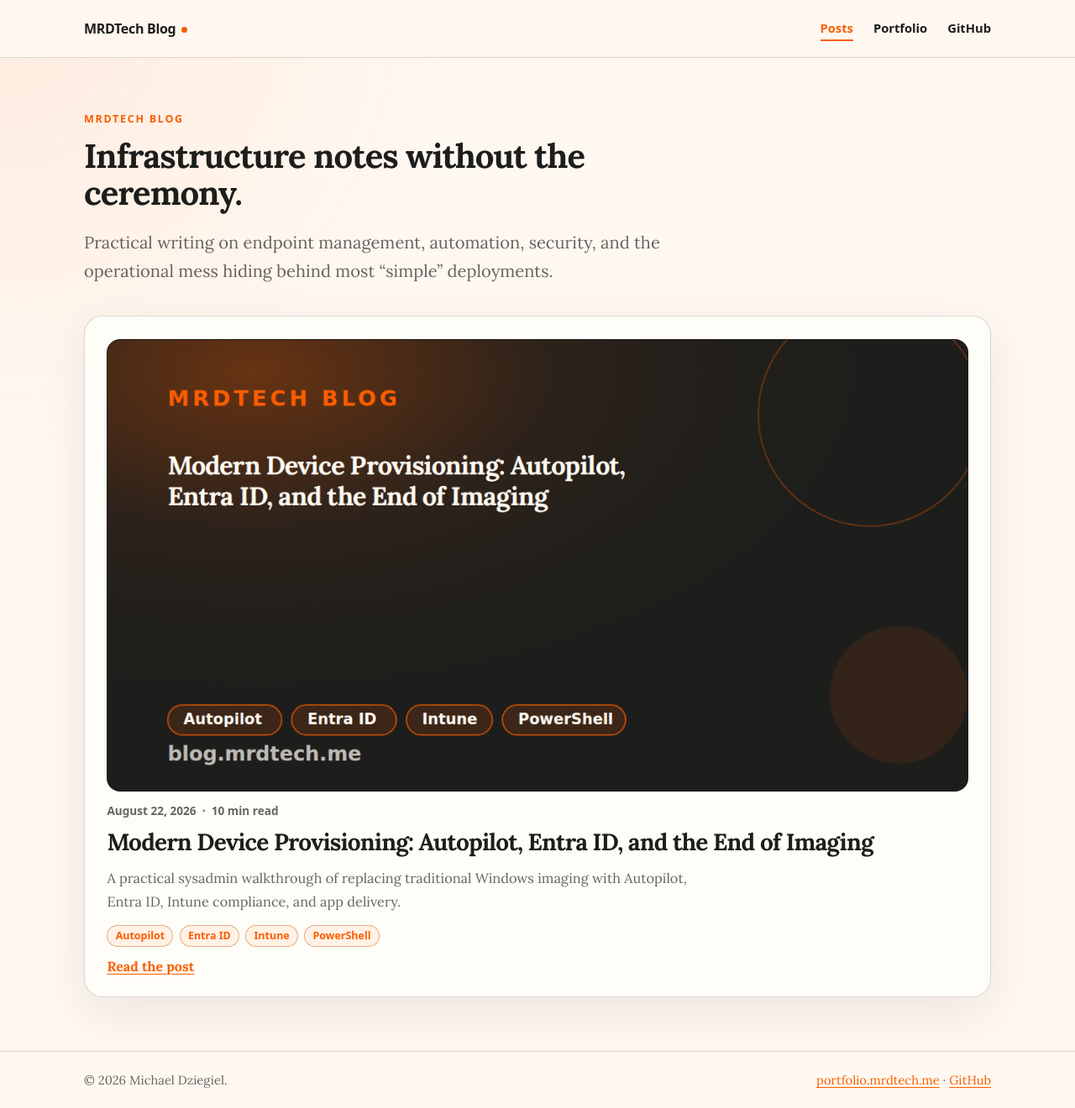
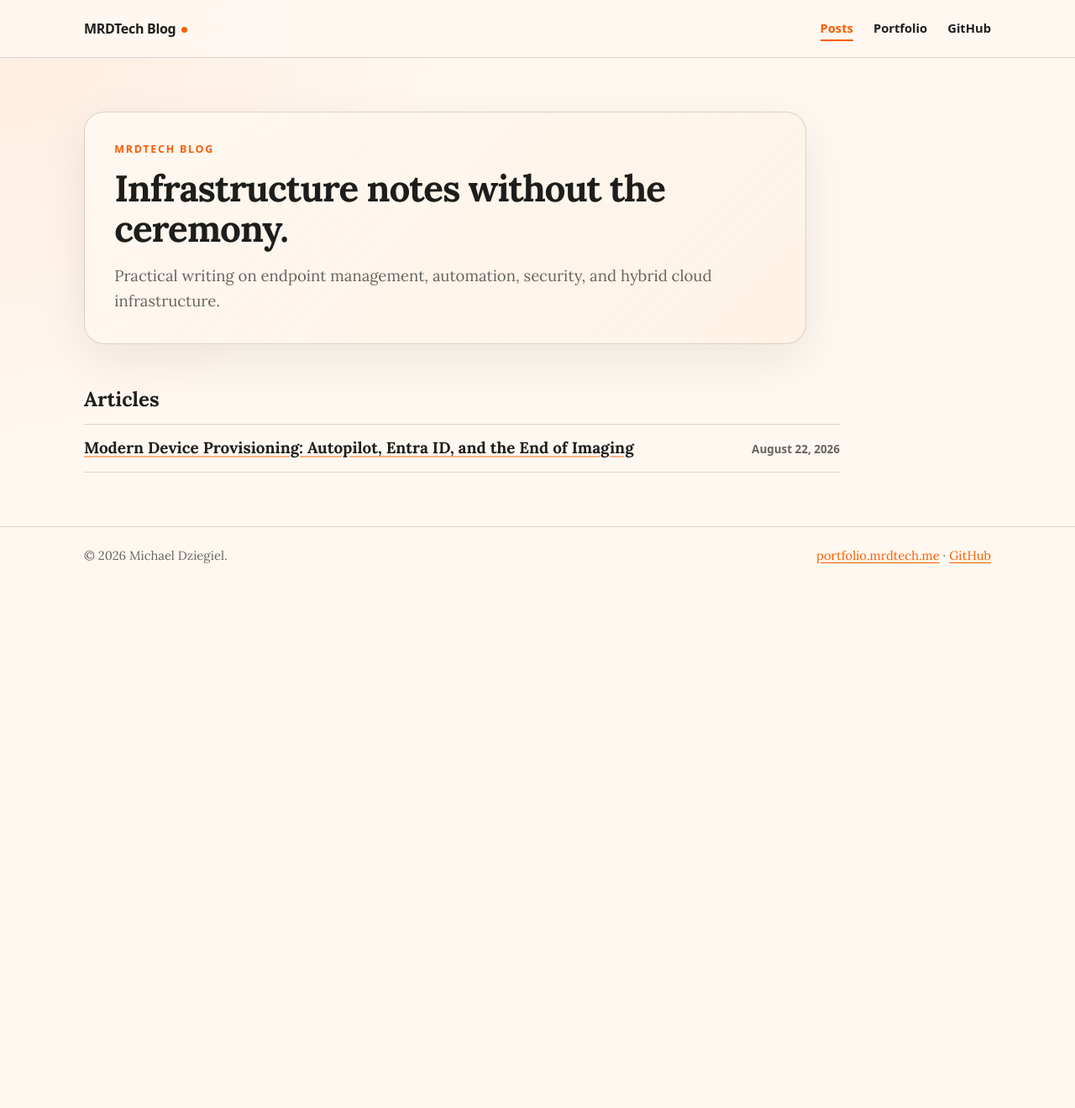
Before and after one commit to mdziegiel/mrdtech-blog, a Jekyll site: the page built from index.md, in a window 1280 px wide and 1320 px high. Shown: the whole window at 84% size. Built offline with Jekyll 4.4.1, drawn with Linux system fonts in a browser that asks for light colours.

Commit message:
feat: redesign blog homepage index

```diff
--- a/assets/css/main.css
+++ b/assets/css/main.css
@@ -124,9 +124,14 @@
   padding-block: clamp(2.25rem, 5vw, 4.5rem);
 }
 
-.hero {
-  max-width: 760px;
-  margin-bottom: 2.25rem;
+.intro-card {
+  max-width: 860px;
+  margin-bottom: clamp(2rem, 5vw, 3.25rem);
+  padding: clamp(1.4rem, 4vw, 2.2rem);
+  border: 1px solid var(--border);
+  border-radius: 24px;
+  background: linear-gradient(135deg, rgba(255, 248, 241, 0.96), rgba(255, 241, 226, 0.78));
+  box-shadow: var(--shadow);
 }
 
 .eyebrow {
@@ -139,11 +144,11 @@
   text-transform: uppercase;
 }
 
-.hero h1 {
+.intro-card h1 {
   margin: 0;
   color: var(--heavy-metal);
   font-family: var(--body-font);
-  font-size: clamp(2rem, 4vw, 40px);
+  font-size: clamp(2rem, 4vw, 44px);
   font-weight: 700;
   line-height: 1.1;
   letter-spacing: -0.025em;
@@ -159,45 +164,68 @@
   letter-spacing: -0.025em;
 }
 
-.hero-copy {
-  max-width: 66ch;
+.intro-card p:not(.eyebrow) {
+  max-width: 74ch;
+  margin: 1rem 0 0;
   color: var(--muted);
   font-family: var(--body-font);
-  font-size: clamp(1.08rem, 2vw, 1.26rem);
-  line-height: 1.7;
+  font-size: clamp(1rem, 1.8vw, 1.16rem);
+  line-height: 1.65;
 }
 
-.post-list {
-  display: grid;
-  gap: 1rem;
+.article-index {
+  max-width: 900px;
 }
 
-.post-card {
-  display: grid;
-  gap: 0.8rem;
-  padding: clamp(1.1rem, 3vw, 1.65rem);
-  border: 1px solid var(--border);
-  border-radius: 22px;
-  background: color-mix(in srgb, var(--surface) 92%, var(--bridal-heath));
-  box-shadow: var(--shadow);
+.article-index h2 {
+  margin: 0 0 0.9rem;
+  color: var(--heavy-metal);
+  font-family: var(--body-font);
+  font-size: clamp(1.25rem, 2.4vw, 1.5rem);
+  line-height: 1.2;
 }
 
-.post-thumb {
-  display: block;
-  overflow: hidden;
-  border: 1px solid var(--border);
-  border-radius: 16px;
-  background: var(--heavy-metal);
+.article-list {
+  display: grid;
+  gap: 0;
+  padding: 0;
+  margin: 0;
+  list-style: none;
+  border-top: 1px solid var(--border);
 }
 
-.post-thumb img {
-  display: block;
-  width: 100%;
-  aspect-ratio: 1200 / 630;
-  object-fit: cover;
+.article-list li {
+  display: grid;
+  grid-template-columns: minmax(0, 1fr) auto;
+  gap: 1.25rem;
+  align-items: baseline;
+  padding: 0.95rem 0;
+  border-bottom: 1px solid var(--border);
 }
 
-.post-card-meta,
+.article-list a {
+  color: var(--heavy-metal);
+  font-family: var(--body-font);
+  font-size: clamp(1.02rem, 1.8vw, 1.18rem);
+  font-weight: 700;
+  line-height: 1.35;
+  text-decoration-color: color-mix(in srgb, var(--blaze-orange) 45%, transparent);
+  text-decoration-thickness: 0.08em;
+  text-underline-offset: 0.18em;
+}
+
+.article-list a:hover {
+  color: var(--blaze-orange);
+}
+
+.article-list time {
+  color: var(--muted);
+  font-family: var(--ui-font);
+  font-size: 0.84rem;
+  font-weight: 600;
+  white-space: nowrap;
+}
+
 .post-meta {
   display: flex;
   align-items: center;
@@ -207,24 +235,6 @@
   color: var(--muted);
   font-size: 0.85rem;
   font-weight: 600;
-}
-
-.post-card h2 {
-  margin: 0;
-  font-family: var(--body-font);
-  font-size: clamp(1.4rem, 2.2vw, 1.75rem);
-  line-height: 1.18;
-  font-weight: 700;
-  letter-spacing: -0.03em;
-}
-
-.post-card p {
-  max-width: 72ch;
-  margin: 0;
-  color: var(--muted);
-  font-family: var(--body-font);
-  font-size: 1.02rem;
-  line-height: 1.7;
 }
 
 .tag-list {
@@ -275,6 +285,31 @@
 
 .post-tags {
   margin-top: 1rem;
+}
+
+.post-featured-image {
+  max-width: 760px;
+  margin: 0 0 clamp(1.5rem, 4vw, 2.25rem);
+}
+
+.post-featured-image img {
+  display: block;
+  width: 100%;
+  aspect-ratio: 1200 / 630;
+  object-fit: cover;
+  border: 1px solid var(--border);
+  border-radius: 18px;
+  background: var(--heavy-metal);
+  box-shadow: var(--shadow);
+}
+
+.post-excerpt {
+  max-width: 66ch;
+  margin: 0 0 clamp(1.5rem, 4vw, 2.4rem);
+  color: var(--muted);
+  font-family: var(--body-font);
+  font-size: clamp(1.04rem, 2vw, 1.18rem);
+  line-height: 1.68;
 }
 
 .post-content {
@@ -409,6 +444,11 @@
     justify-content: space-between;
   }
 
+  .article-list li {
+    grid-template-columns: 1fr;
+    gap: 0.35rem;
+  }
+
   .post-title {
     max-width: 100%;
   }
--- a/index.md
+++ b/index.md
@@ -9,37 +9,20 @@
   alt: MRDTech Blog branded social preview image
 ---
 
-<section class="hero" aria-labelledby="blog-title">
+<section class="intro-card" aria-labelledby="blog-title">
   <p class="eyebrow">MRDTech Blog</p>
   <h1 id="blog-title">Infrastructure notes without the ceremony.</h1>
-  <p class="hero-copy">Practical writing on endpoint management, automation, security, and the operational mess hiding behind most “simple” deployments.</p>
+  <p>Practical writing on endpoint management, automation, security, and hybrid cloud infrastructure.</p>
 </section>
 
-<section class="post-list" aria-label="Blog posts">
+<section class="article-index" aria-labelledby="article-index-title">
+  <h2 id="article-index-title">Articles</h2>
+  <ol class="article-list">
   {% for post in site.posts %}
-    {% assign words = post.content | number_of_words %}
-    {% assign read_time = words | divided_by: 180 | at_least: 1 %}
-    <article class="post-card">
-      {% if post.og_image %}
-        <div class="post-thumb">
-          <img src="{{ post.og_image | relative_url }}" alt="{{ post.title }} thumbnail" loading="lazy">
-        </div>
-      {% endif %}
-      <div class="post-card-meta">
-        <time datetime="{{ post.date | date_to_xmlschema }}">{{ post.date | date: "%B %-d, %Y" }}</time>
-        <span aria-hidden="true">·</span>
-        <span>{{ read_time }} min read</span>
-      </div>
-      <h2>{{ post.title }}</h2>
-      <p>{{ post.excerpt | strip_html | normalize_whitespace | truncate: 190 }}</p>
-      {% if post.tags %}
-        <ul class="tag-list" aria-label="Tags for {{ post.title }}">
-          {% for tag in post.tags %}
-            <li>{{ tag }}</li>
-          {% endfor %}
-        </ul>
-      {% endif %}
-      <a class="read-link" href="{{ post.url | relative_url }}">Read the post</a>
-    </article>
+    <li>
+      <a href="{{ post.url | relative_url }}">{{ post.title }}</a>
+      <time datetime="{{ post.date | date_to_xmlschema }}">{{ post.date | date: "%B %-d, %Y" }}</time>
+    </li>
   {% endfor %}
+  </ol>
 </section>
```
Also changed, not shown: _layouts/post.html (+10 -0 lines).
